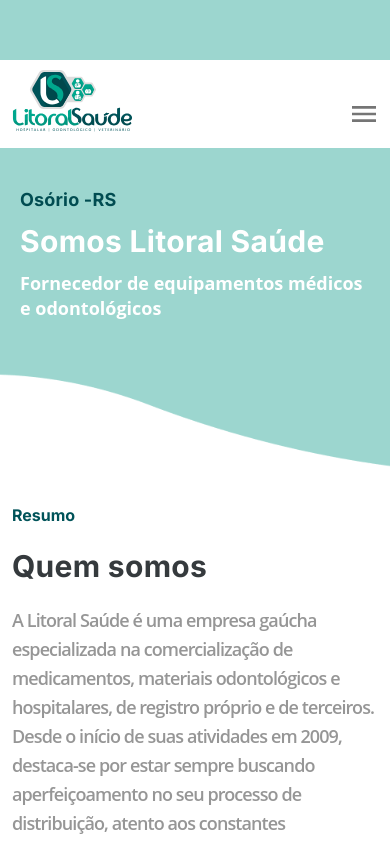
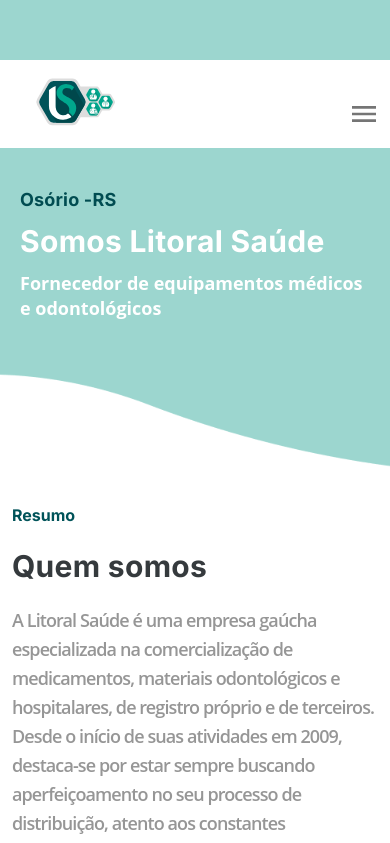
Before and after one commit to Litoralsaude/litoral-saude, a Next.js app: page / in a window 390 px wide. Shown: the top 843 px of the page. Built offline with nearby package versions, Linux system fonts and the light colour scheme.

Commit message:
fix onda

```diff
--- a/components/HomePage/Presentation/styles.module.css
+++ b/components/HomePage/Presentation/styles.module.css
@@ -26,6 +26,6 @@
 @media (min-width: 1660px) {
   .container {
     padding-top: 60px;
-    padding-bottom: 6.2%;
+    padding-bottom: 3.2%;
   }
 }
--- a/components/HomePage/WhoWeAre/styles.module.css
+++ b/components/HomePage/WhoWeAre/styles.module.css
@@ -14,7 +14,6 @@
 
 @media (min-width: 992px) {
   .container {
-    padding-top: 70px;
     padding-bottom: 120px;
     flex-direction: row;
   }
--- a/pages/index.js
+++ b/pages/index.js
@@ -14,8 +14,8 @@
       <Header />
       <div className={styles.img}>
         <Image
-          width={1980}
-          height={740}
+          width={2560}
+          height={840}
           src="/onda2.png"
           alt="Logo da litoral saúde"
         />
--- a/styles/Home.module.css
+++ b/styles/Home.module.css
@@ -116,5 +116,10 @@
   width: 100%;
   height: 100%;
   min-height: 500px;
-  object-fit: cover;
+  object-fit: fill;
 }
+@media (max-width: 600px) {
+  .img img {
+    object-fit: cover;
+  }
+}
```
Also changed, not shown: public/logo.svg.
